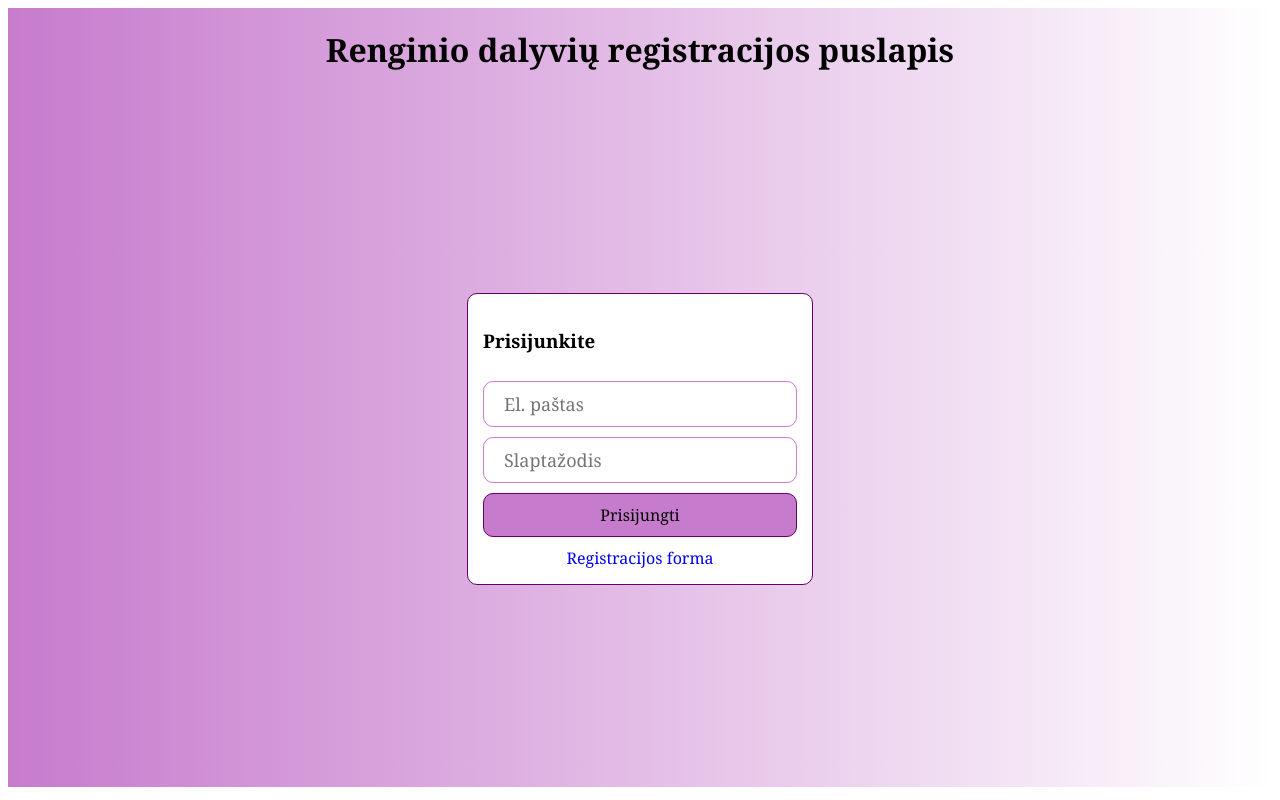
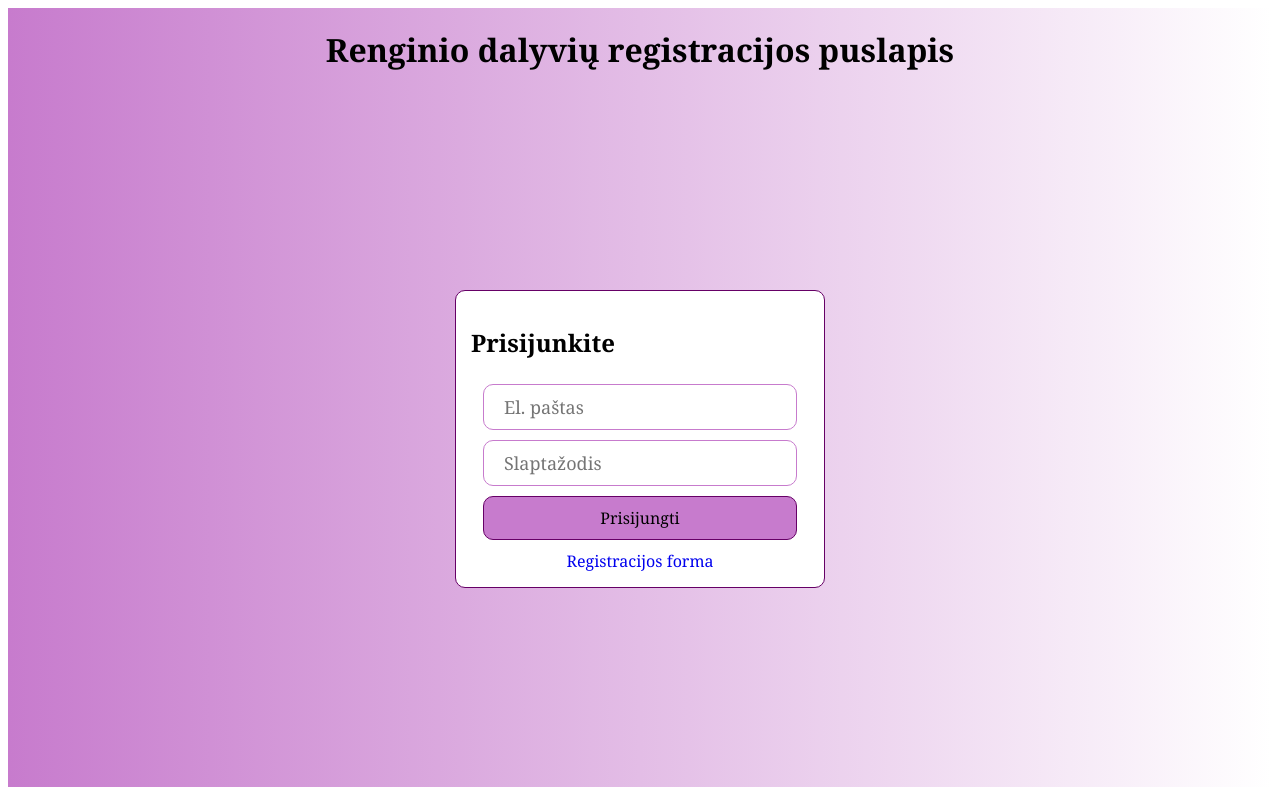
Before and after one commit to deimarut/galutinis-atsiskaitymas, a React (Create React App) app in the folder client/: page /login in a window 1280 px wide. Built offline with nearby package versions, Linux system fonts and the light colour scheme.

Commit message:
loading + stilizavimas

```diff
--- a/client/src/components/Button/Button.jsx
+++ b/client/src/components/Button/Button.jsx
@@ -8,6 +8,10 @@ const ButtonStyled = styled.button`
     border: 1px solid rgb(102, 0, 102);
     cursor: pointer;
     font-family: Georgia, serif;
+
+    &:disabled {
+        opacity: 0.5;
+    }
 `;
 
 export const Button = (props) => {
--- a/client/src/pages/Login/Login.jsx
+++ b/client/src/pages/Login/Login.jsx
@@ -1,14 +1,17 @@
 import { useState } from "react";
 import { Button } from "../../components/Button/Button";
 import { Input } from "../../components/Input/Input";
-import { FormStyled, LoginContainer, LinkStyled, LoginTitle } from "./LoginStyle";
+import { FormStyled, LoginContainer, LinkStyled, LoginTitle, FieldsetStyled } from "./LoginStyle";
 
 export const Login = ({onSuccess}) => {
     const [email, setEmail] = useState('');
     const [password, setPassword] = useState('');
+    const [error, setError] = useState('');
+    const [ isLoading, setIsLoading ] = useState(false);
 
     const handleLogin = (e) => {
         e.preventDefault();
+        setIsLoading(true);
         fetch(`${process.env.REACT_APP_API_URL}/login`, {
             method: 'POST',
             headers: {
@@ -19,12 +22,20 @@ export const Login = ({onSuccess}) => {
                 password
             })
         })
-        .then((res) => res.json())
+        .then((res) => {
+            if (res.status === 200) {
+                return res.json();
+            }
+
+            throw new Error('test error');
+        })
         .then((data) => {
             onSuccess(data);
+            setIsLoading(false);
         })
         .catch((e) => {
-            console.log(e);
+            setError(String(e));
+            setIsLoading(false);
         })
     }
 
@@ -33,20 +44,25 @@ export const Login = ({onSuccess}) => {
         <LoginTitle>Renginio dalyvių registracijos puslapis</LoginTitle>
             <LoginContainer>
                 <FormStyled onSubmit={handleLogin}>
-                    <h3>Prisijunkite</h3>
+                    <h2>Prisijunkite</h2>
+                        <FieldsetStyled disabled={isLoading}>
                             <Input
                                 placeholder="El. paštas"
                                 type="email"
                                 onChange={(e) => setEmail(e.target.value)}
                                 value={email}
+                                disabled={isLoading}
                             />
                             <Input
                                 placeholder="Slaptažodis"
                                 type="password"
                                 onChange={(e) => setPassword(e.target.value)}
                                 value={password}
+                                disabled={isLoading}
                             />
-                        <Button>Prisijungti</Button>
+                            {error && <div>{error}</div>}
+                            <Button disabled={isLoading}>Prisijungti</Button>
+                        </FieldsetStyled>
                     <LinkStyled to="/register">Registracijos forma</LinkStyled>
                 </FormStyled>
             </LoginContainer>
--- a/client/src/pages/Login/LoginStyle.jsx
+++ b/client/src/pages/Login/LoginStyle.jsx
@@ -9,17 +9,14 @@ export const LoginTitle = styled.h1`
     background-image: linear-gradient(to right, rgb(199, 123, 205) , white);
 `;
 
-
 export const FormStyled = styled.form`
     background-color: white;
     border: 1px solid rgb(102, 0, 102);
     border-radius: 10px;
-    display: flex;
-    flex-direction: column;
-    gap: 10px;
-    justify-content: center;
     padding: 15px;
     font-family: Georgia, serif;
+    display:flex ;
+    flex-direction: column ;
 `;
 
 export const LoginContainer = styled.div`
@@ -39,3 +36,12 @@ export const LinkStyled = styled(Link)`
         color: rgb(255, 128, 191);
     }
 `;
+
+export const FieldsetStyled = styled.fieldset`
+    display: flex;
+    flex-direction: column;
+    gap: 10px;
+    justify-content: center;
+    border: 0;
+    margin: 0;
+`;
```
Also changed, not shown: 1 other file (tests, documents, lock files or other folders). Lines whose indentation alone changed are shown as unchanged.
